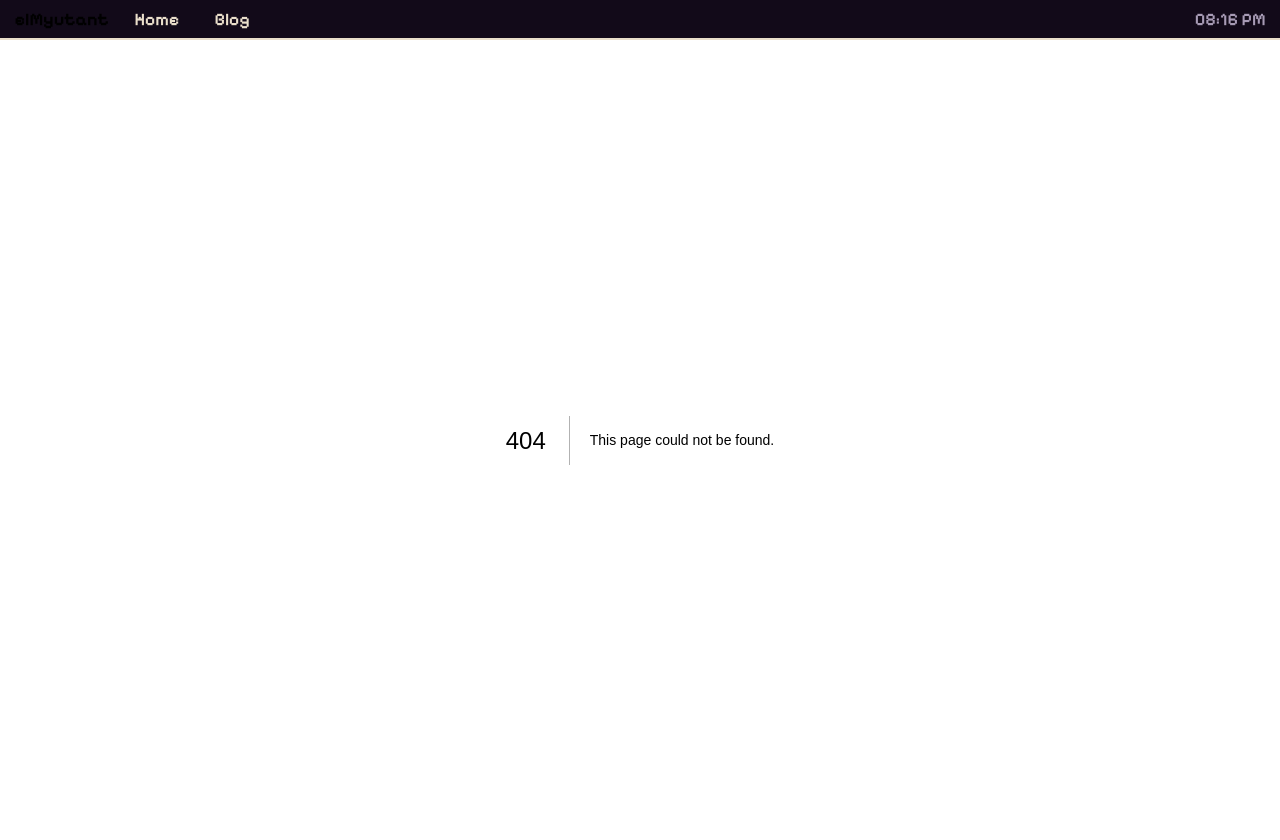
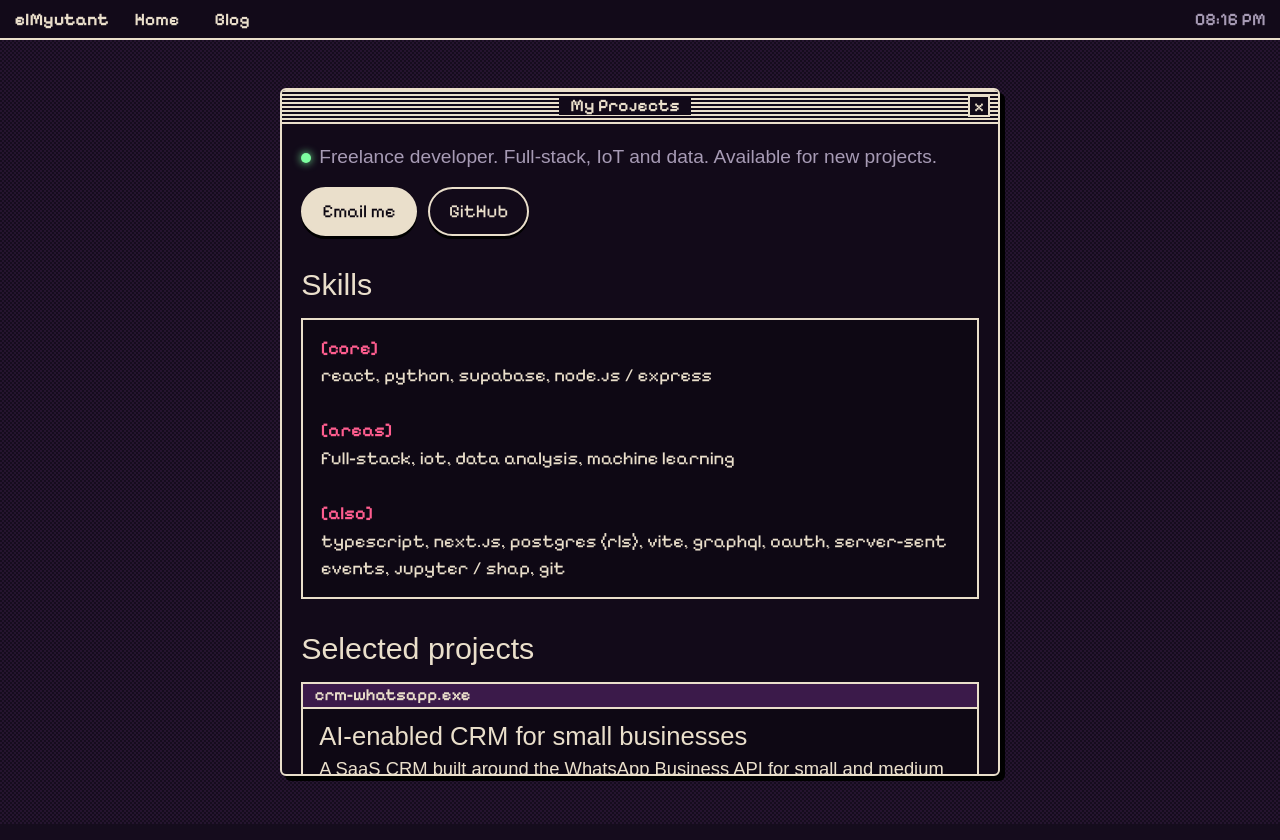
Before and after one commit to PalomoAn/elmyutant, a Next.js app: page /work in a window 1280 px wide. Before the commit this address had no page. Built offline with nearby package versions, Linux system fonts and the light colour scheme; a web font is replaced by a local one.

Commit message:
Stage 5: work page and desktop icon

```diff
--- a/app/globals.css
+++ b/app/globals.css
@@ -600,3 +600,60 @@ a {
     transform: perspective(800px) translateY(-26px) rotateY(-14deg);
   }
 }
+
+.lede { font-size: 1.2rem; color: var(--muted); margin: 0 0 .8rem; }
+.led {
+  display: inline-block;
+  width: 10px;
+  height: 10px;
+  border-radius: 50%;
+  background: #7dffa0;
+  box-shadow: 0 0 8px #7dffa0;
+  margin-right: .5rem;
+  vertical-align: middle;
+}
+.ini {
+  padding: .9rem 1.1rem;
+  border: 2px solid var(--bone);
+  background: #0e0814;
+  font: 400 1.15rem/1.5 var(--ui), monospace;
+  white-space: pre-wrap;
+  overflow-x: auto;
+}
+.ini b { font-weight: 600; color: var(--rose); }
+.mw-body h2 { font-size: 1.9rem; margin: 1.6rem 0 .6rem; }
+.mw-body h2:first-child { margin-top: 0; }
+.proj { border: 2px solid var(--bone); margin-bottom: 1rem; background: #0e0814; }
+.proj-bar {
+  padding: .1rem .7rem;
+  border-bottom: 2px solid var(--bone);
+  font: 600 1.05rem var(--ui), monospace;
+  background: var(--plum);
+}
+.proj .in { padding: .8rem 1rem 1rem; }
+.proj h3 { font-size: 1.6rem; line-height: 1.1; margin: 0 0 .3rem; }
+.proj p { margin: 0 0 .7rem; }
+.techs { display: flex; flex-wrap: wrap; gap: .35rem; }
+.tech {
+  padding: 0 .55rem;
+  font: 600 1rem/1.4 var(--ui), monospace;
+  border: 2px solid var(--hi);
+  background: #1a0f22;
+}
+
+.pills { display: flex; flex-wrap: wrap; gap: .7rem; margin: 1rem 0 .2rem; }
+.pill {
+  display: inline-block;
+  padding: .5rem 1.2rem;
+  border-radius: 999px;
+  background: var(--bone);
+  color: var(--ink);
+  border: 2px solid var(--bone);
+  text-decoration: none;
+  box-shadow: 0 3px 0 #000;
+  font-family: var(--ui), monospace;
+}
+.pill.alt { background: transparent; color: var(--bone); }
+@media (hover: hover) {
+  .pill:hover { background: var(--rose); border-color: var(--rose); color: var(--ink); }
+}
--- /dev/null
+++ b/app/work/page.tsx
@@ -0,0 +1,40 @@
+import Window from "@/components/Window";
+import ProjectCard from "@/components/ProjectCard";
+import { PROJECTS } from "@/lib/projects";
+
+export default function WorkPage() {
+    return (
+        <Window title="My Projects">
+            <p className="lede">
+                <span className="led" aria-hidden="true" />
+                Freelance developer. Full-stack, IoT and data. Available for new projects.
+            </p>
+            <div className="pills">
+                <a className="pill" href="mailto:andrespalomor@outlook.com">Email me</a>
+
+                <a className="pill alt" href="https://github.com/PalomoAn" target="_blank" rel="noopener noreferrer">GitHub</a>
+            </div>
+            <h2>Skills</h2>
+            <div className="ini">
+                <b>[core]</b>{"\n"}react, python, supabase, node.js / express{"\n\n"}
+                <b>[areas]</b>{"\n"}full-stack, iot, data analysis, machine learning{"\n\n"}
+                <b>[also]</b>{"\n"}typescript, next.js, postgres (rls), vite, graphql, oauth, server-sent events, jupyter / shap, git
+            </div>
+
+            <h2>Selected projects</h2>
+            {PROJECTS.map((p) => (
+                <ProjectCard key={p.title} project={p} />
+            ))}
+
+            <h2>Get in touch</h2>
+            <div className="ini">
+                <b>email</b>{"   "}   <a href="mailto:andrespalomor@outlook.com" target="_blank" rel="noopener noreferrer">
+                    andrespalomor@outlook.com</a> {"\n"}
+                <b>github</b>{"  "}
+                <a href="https://github.com/PalomoAn" target="_blank" rel="noopener noreferrer">
+                    github.com/PalomoAn
+                </a>
+            </div>
+        </Window>
+    );
+}
--- a/components/DesktopIcons.tsx
+++ b/components/DesktopIcons.tsx
@@ -1,10 +1,12 @@
 import Link from "next/link";
-import { BlogIcon, ArtIcon, FilmsIcon } from "@/components/icons";
+import { BlogIcon, ArtIcon, FilmsIcon, WorkIcon} from "@/components/icons";
 
 const ICONS = [
   { href: "/blog", label: "Diary", Icon: BlogIcon },
   { href: "/art", label: "Drawings", Icon: ArtIcon },
   { href: "/films", label: "Video Store", Icon: FilmsIcon },
+  { href: "/work", label: "Projects", Icon: WorkIcon },
+
 ];
 
 export default function DesktopIcons() {
--- /dev/null
+++ b/components/ProjectCard.tsx
@@ -0,0 +1,18 @@
+import type { Project } from "@/lib/projects";
+
+export default function ProjectCard({ project }: { project: Project }) {
+  return (
+    <article className="proj">
+      <div className="proj-bar">{project.file}</div>
+      <div className="in">
+        <h3>{project.title}</h3>
+        <p>{project.description}</p>
+        <div className="techs">
+          {project.tech.map((t) => (
+            <span key={t} className="tech">{t}</span>
+          ))}
+        </div>
+      </div>
+    </article>
+  );
+}
--- /dev/null
+++ b/lib/projects.ts
@@ -0,0 +1,32 @@
+export type Project = {
+  file: string; // title-bar name, like "crm-whatsapp.exe"
+  title: string;
+  description: string;
+  tech: string[];
+};
+
+export const PROJECTS: Project[] = [
+  {
+    file: "crm-whatsapp.exe",
+    title: "AI-enabled CRM for small businesses",
+    description:
+      "A SaaS CRM built around the WhatsApp Business API for small and medium businesses in Mexico. AI analysis of conversations, live updates, and a webhook endpoint for incoming messages.",
+    tech: ["React", "Vite", "Node.js", "Express", "Supabase", "WhatsApp Business API"],
+  },
+
+  {
+    file: "esp32-alarm.exe",
+    title: "Real-time IoT alarm dashboard",
+    description:
+      "An ESP32 microcontroller sends alarms to an Express backend, which pushes them to a React dashboard in real time with server-sent events.",
+    tech: ["ESP32", "React", "Node.js", "Express", "SSE"],
+  },
+
+  {
+    file: "this-website.html",
+    title: "This site",
+    description:
+      "Illustration gallery, Letterboxd diary and blog in one place, with a private admin for uploads and posts. Auth, storage and row-level security on Supabase, deployed on Vercel.",
+    tech: ["Next.js", "TypeScript", "Supabase", "Vercel"],
+  },
+];
```
Also changed, not shown: components/icons.tsx (+14 -0 lines).
